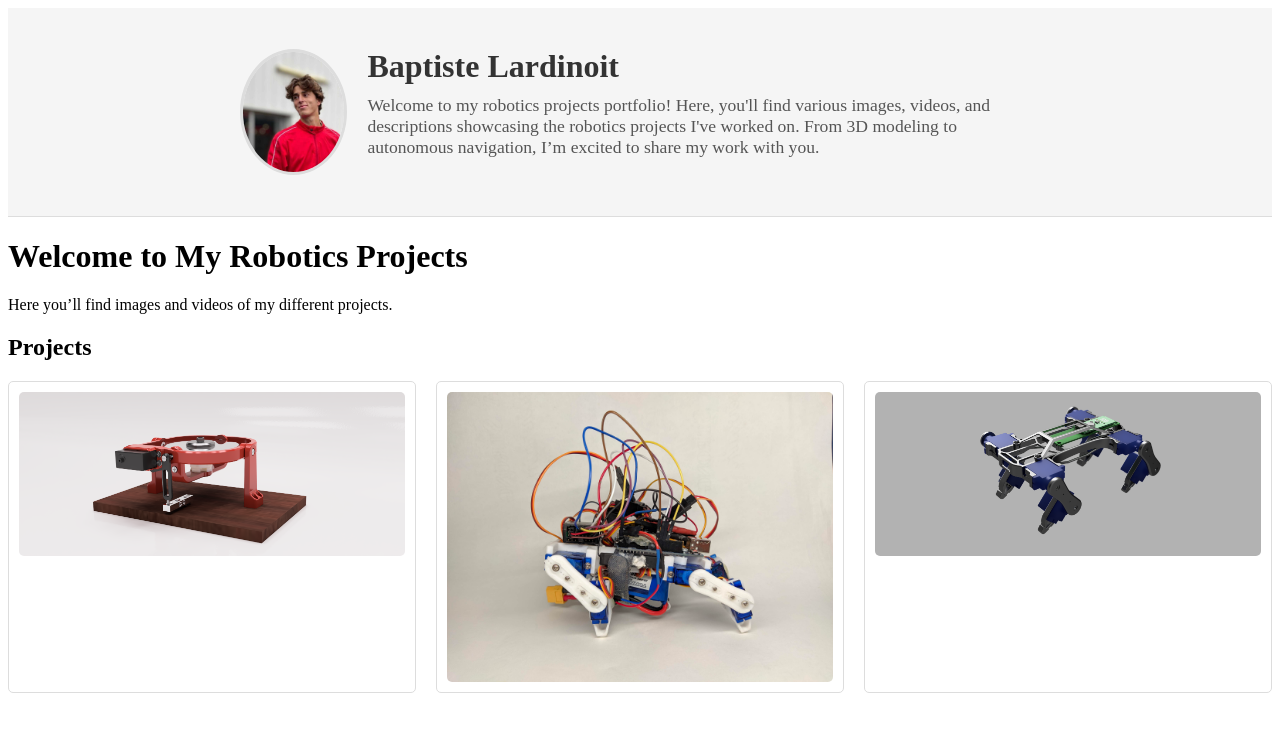
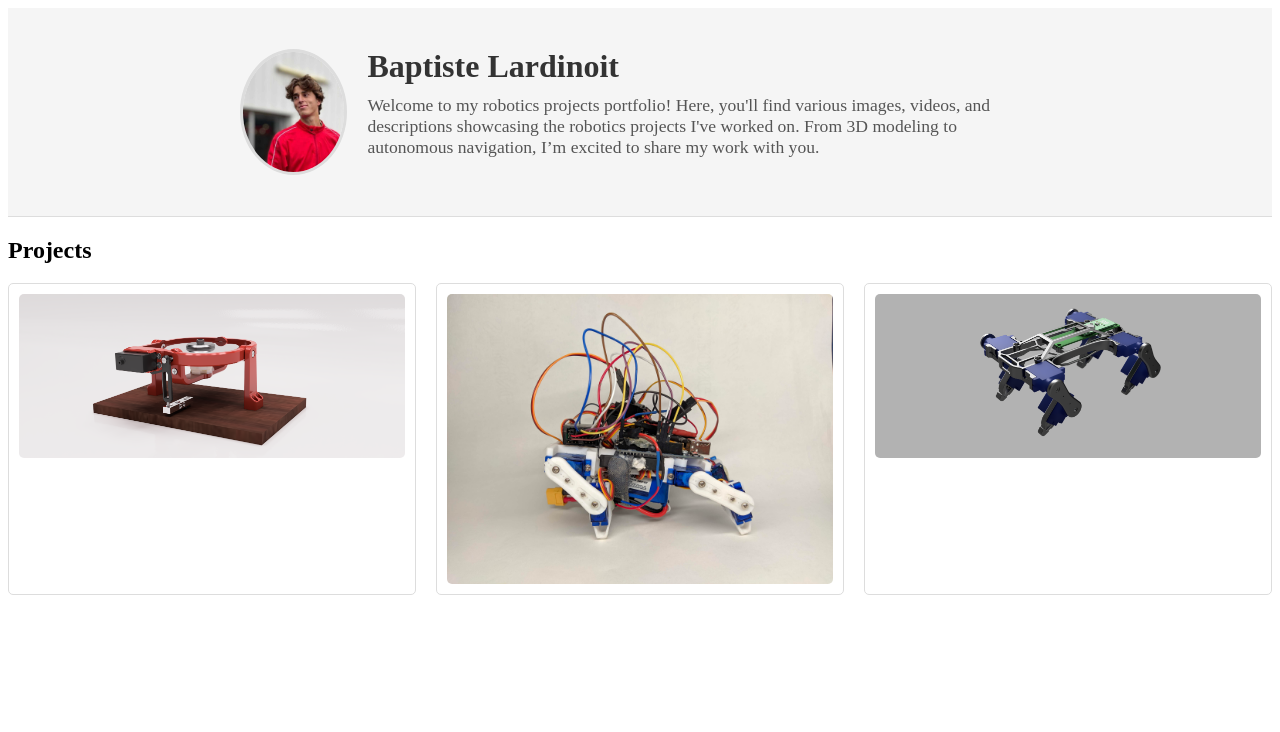
Before and after one commit to BaptisteLardinoit/BaptisteLardinoit.github.io, a Jekyll site: the page built from index.md, in a window 1280 px wide. Shown: the top 732 px of the page. Built offline with Jekyll 4.4.1, drawn with Linux system fonts in a browser that asks for light colours.

Commit message:
Update index.md

```diff
--- a/index.md
+++ b/index.md
@@ -12,11 +12,6 @@ layout: default
     </div>
   </div>
 </header>
-
-
-# Welcome to My Robotics Projects
-
-Here you'll find images and videos of my different projects.
 
 ## Projects
 <div class="project-grid">
```
